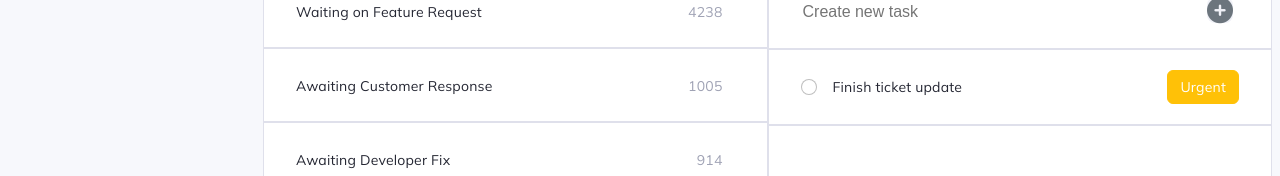
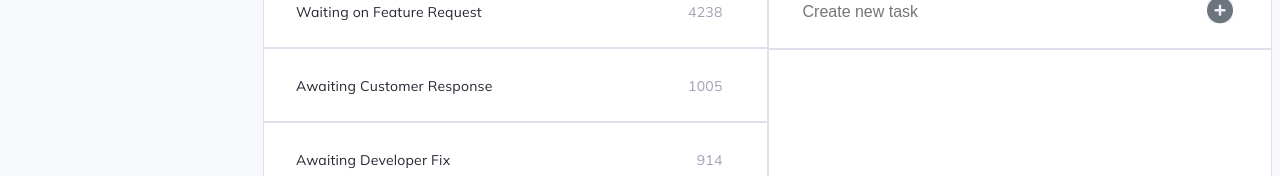
Before and after one commit to husanovjamshid/react-dashboard, a React (Create React App) app: page / in a window 1280 px wide. Shown: the part 1252-1428 px from the top of the page. Built offline with nearby package versions, Linux system fonts and the light colour scheme; a web font is replaced by a local one.

Commit message:
change tasks file

```diff
--- a/src/components/Tasks/Tasks.jsx
+++ b/src/components/Tasks/Tasks.jsx
@@ -1,30 +1,21 @@
 import './tasks.scss'
 import { useRef, useState } from 'react'
+import tasks from './taskData'
 
 export const Tasks = () => {
+    let [modalTask, setModalTask] = useState()
+    let [modalClass, setModalClass] = useState()
     let itemText = useRef()
     let [todos, setTodos] = useState([
-        {
-            id: 1,
-            text: 'Finish ticket update',
-            isComleted: false,
-            urgent: true,
-            new: false,
-            def: false
 
-        }
     ])
     let [closes, setCloses] = useState(true)
 
     let inputValue = useRef()
-    let [urgent, setUrgent] = useState()
 
     let handleSubmit = (evt) => {
         evt.preventDefault()
         setCloses(false)
-        console.log(inputValue.current.value);
-
-        inputValue.current.value = ''
     }
 
     let modalClose = () => {
@@ -32,18 +23,31 @@ export const Tasks = () => {
 
     }
 
-    let urgents = (evt) => {
-        todos[0].urgent = !todos[0].urgent
-        setUrgent(todos[0].urgent);
-        console.log(urgent);
+    let sendModal = (evt) => {
+        evt.preventDefault()
+
+        setTodos([
+            ...todos,
+            {
+                id: todos.at(-1)?.id + 1 || 1,
+                text: inputValue.current.value,
+                isComleted: false,
+                isTask: modalTask,
+                isClass: modalClass
+            }
+        ])
+
+        setCloses(true)
+        inputValue.current.value = ''
 
     }
 
-    let sendModal = () => {
-        // console.log(itemText.current);
+    let tasksBtn = (evt) => {
+        let todoId = evt.target.dataset.todoId
+        let findTodo = tasks.find((item) => item.id == todoId)
 
-        setCloses(true)
-
+        setModalTask(findTodo.text);
+        setModalClass(findTodo.class)
     }
 
 
@@ -76,25 +80,24 @@ export const Tasks = () => {
             <input className='form-check-input rounded-5' type="checkbox" />
             <span className='tasks__table ms-3'>{item.text}</span>
             </div>
-            <button className={item.urgent ? 'btn btn-warning tasks__price' : 'tasks__price'}
-
-            >Urgent</button>
+            <button className={item.isClass}
+            >{item.isTask}</button>
             </div>
             <span className='tasks__line'></span>
             </li>)
         }
         </ul>
 
-        <div className={closes ? 'tasks__modal shadow d-none': 'tasks__modal shadow'}>
+        <form className={closes ? 'tasks__modal shadow d-none': 'tasks__modal shadow'}>
         <i onClick={modalClose} class="fa-solid fa-xmark text-muted"></i>
         <p className='modal__title'>Select status</p>
         <div className='d-flex justify-content-between modal__btns'>
-        <button onClick={urgents} className='btn btn-warning text-white'>Urgent</button>
-        <button   className='btn btn-success'>New</button>
-        <button  className='btn btn-light text-muted'>Default</button>
+        {
+            tasks.map((item) => <button data-todo-id={item.id} onClick={tasksBtn} className={item.class}>{item.text}</button>)
+        }
         </div>
-        <button onClick={sendModal} className='btn btn-light text-muted w-100 mb-2'><span className='fs-5'>+</span></button>
-        </div>
+        <button type='submit' onClick={sendModal} className='btn btn-light text-muted w-100 mb-2'><span className='fs-5'>+</span></button>
+        </form>
         </div>
         )
     }
--- /dev/null
+++ b/src/components/Tasks/taskData.jsx
@@ -0,0 +1,20 @@
+const tasks = [
+    {
+        id: 1,
+        text: 'Urgent',
+        class: 'btn btn-warning text-white'
+    },
+    {
+        id: 2,
+        text: 'New',
+        class: 'btn btn-success'
+    },
+    {
+        id: 3,
+        text: 'Default',
+        class: 'btn btn-light text-muted'
+    },
+
+]
+
+export default tasks
```
